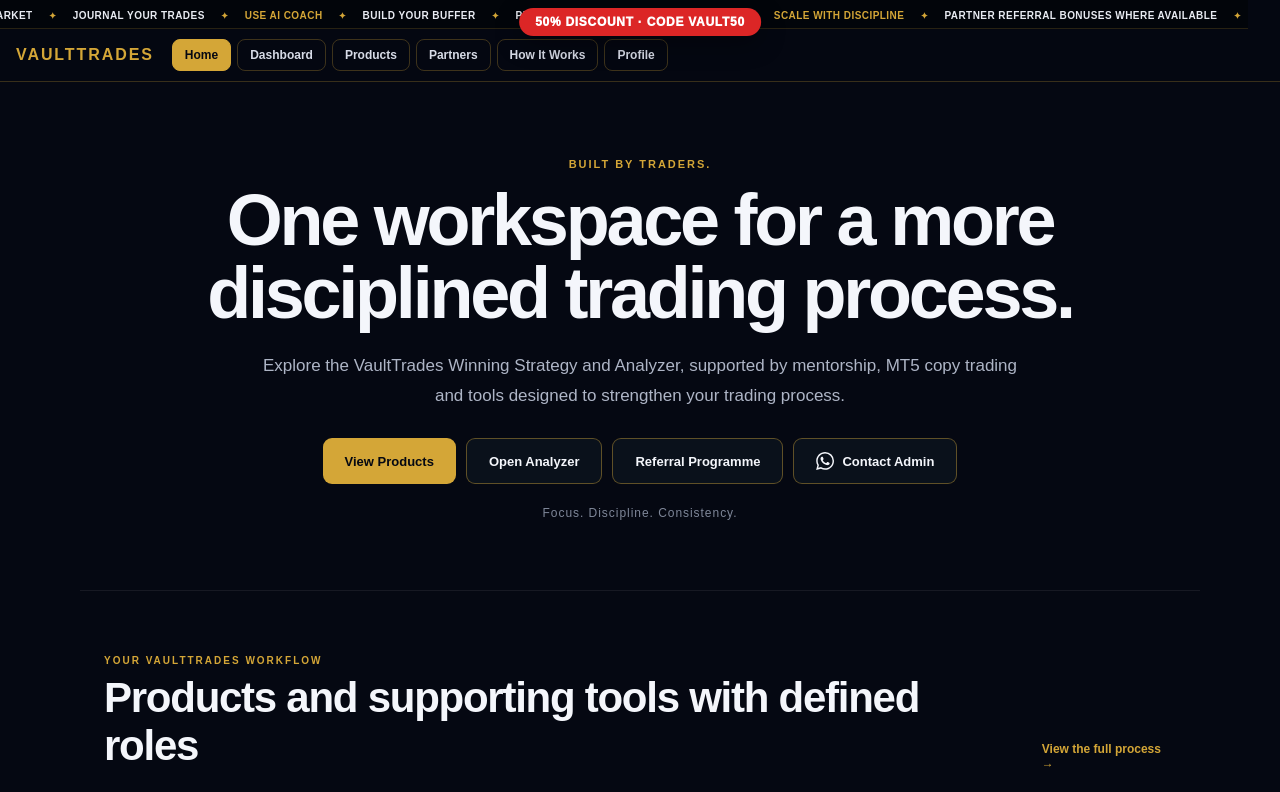
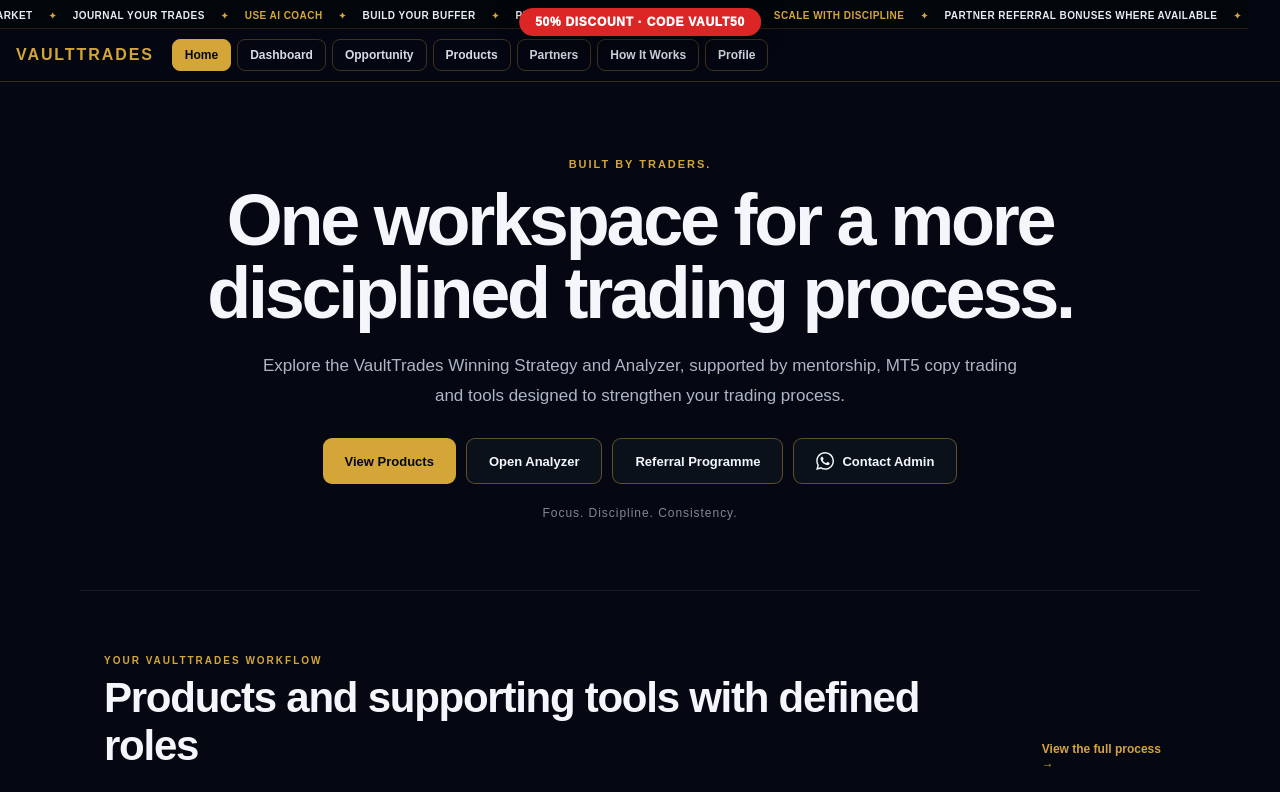
Before and after one commit to iyandatalks/vaulttrades, a Next.js app: page / in a window 1280 px wide. Shown: the top 792 px of the page. Built offline with nearby package versions, Linux system fonts and the light colour scheme; no server answers.

Commit message:
Add Opportunity to site navigation

```diff
--- a/app/AppNav.tsx
+++ b/app/AppNav.tsx
@@ -6,6 +6,7 @@ import { usePathname } from "next/navigation";
 const tabs = [
   { href: "/", label: "Home" },
   { href: "/dashboard", label: "Dashboard" },
+  { href: "/opportunity", label: "Opportunity" },
   { href: "/subscription?promo=1", label: "Products" },
   { href: "/partners", label: "Partners" },
   { href: "/how-it-works", label: "How It Works" },
```
